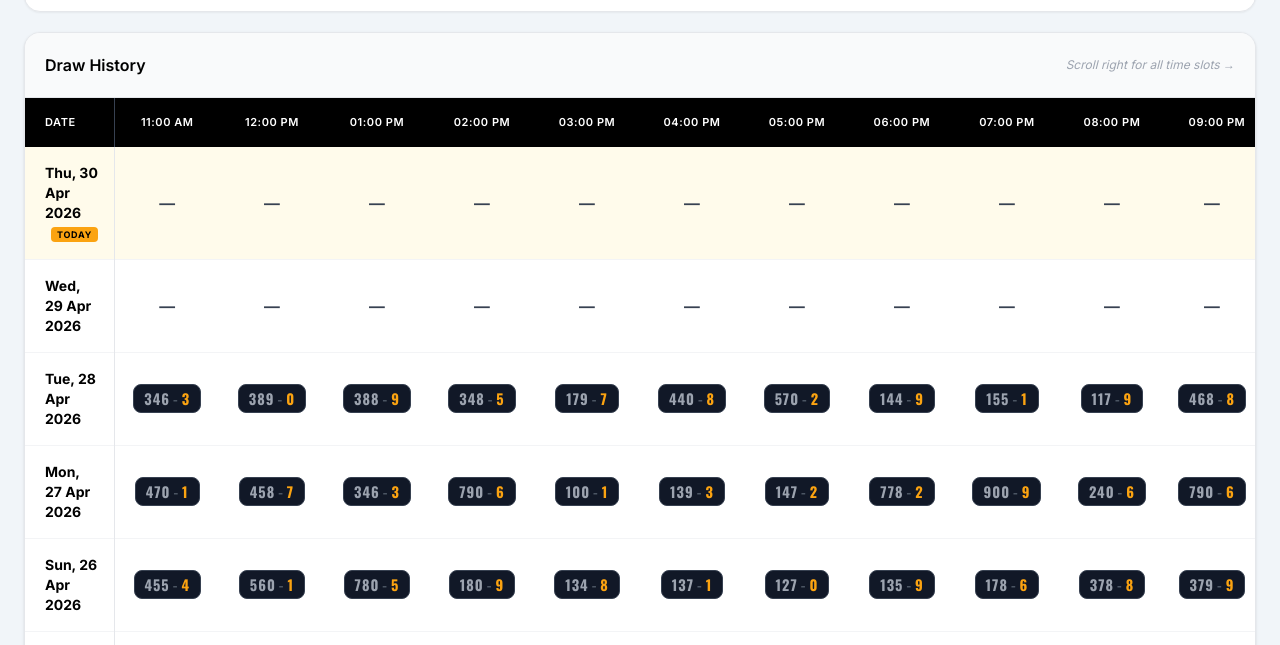
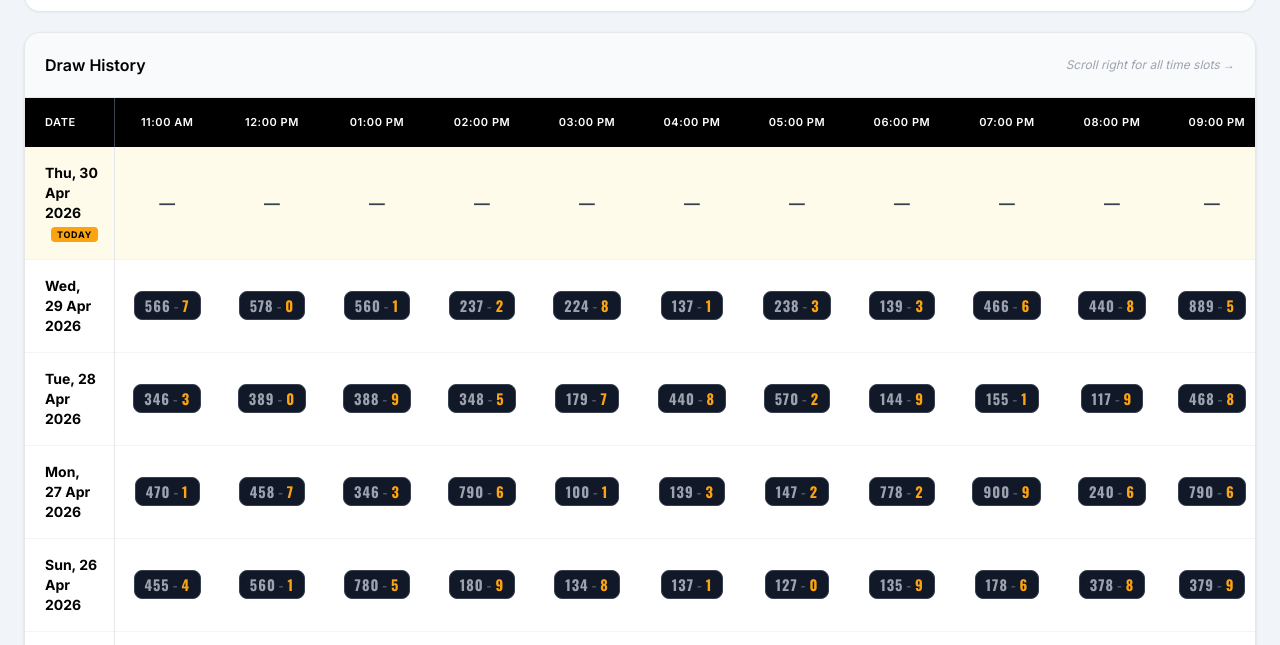
Before and after one commit to aansshhu-2611/satka-matka-result, a plain HTML site: page Roulette Previous Results.html in a window 1280 px wide. Shown: the part 115-760 px from the top of the page. Drawn offline with nearby package versions, Linux system fonts and the light colour scheme; no server answers.

Commit message:
Update Roulette Previous Results.html

```diff
--- a/Roulette Previous Results.html
+++ b/Roulette Previous Results.html
@@ -180,6 +180,7 @@ const STORE_DAY     = 'dpboss_rou_';         // full-day saves: dpboss_rou_YYYY-
 // ─── Real verified results (Apr 27 & Apr 26 2026) ─────────────────
 // Hours stored as 24h keys: 11=11AM, 12=12PM, 13=1PM ... 21=9PM
 const VERIFIED = {
+    '2026-04-29': { '11':'566-7','12':'578-0','13':'560-1','14':'237-2','15':'224-8','16':'137-1','17':'238-3','18':'139-3','19':'466-6','20':'440-8','21':'889-5' },
     '2026-04-28': { '11':'346-3','12':'389-0','13':'388-9','14':'348-5','15':'179-7','16':'440-8','17':'570-2','18':'144-9','19':'155-1','20':'117-9','21':'468-8' },
     '2026-04-27': { '11':'470-1','12':'458-7','13':'346-3','14':'790-6','15':'100-1','16':'139-3','17':'147-2','18':'778-2','19':'900-9','20':'240-6','21':'790-6' },
     '2026-04-26': { '11':'455-4','12':'560-1','13':'780-5','14':'180-9','15':'134-8','16':'137-1','17':'127-0','18':'135-9','19':'178-6','20':'378-8','21':'379-9' }
@@ -203,7 +204,7 @@ function generateForDate(dateStr) {
 }
 
 // Cut-off: dates strictly before this are shown with random historical data
-const HISTORY_CUTOFF = '2026-04-28'; // Apr 28 is VERIFIED; Apr 27 and older → random
+const HISTORY_CUTOFF = '2026-04-29'; // Apr 29 is VERIFIED; Apr 28 and older → random
 
 // ─── Helpers ──────────────────────────────────────────────────────
 function localDateStr(d) {
```
